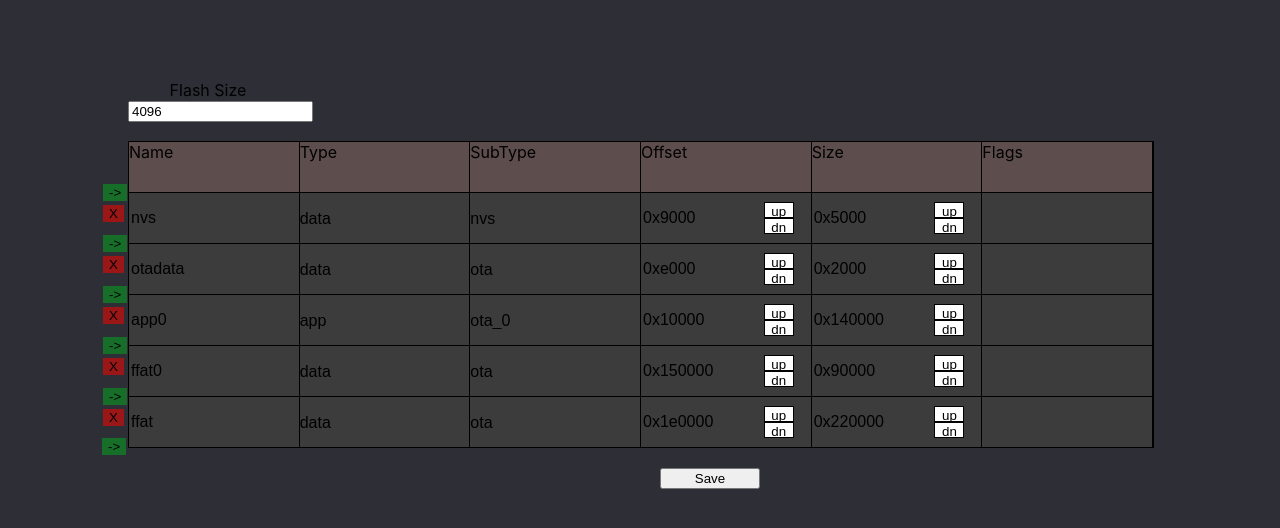
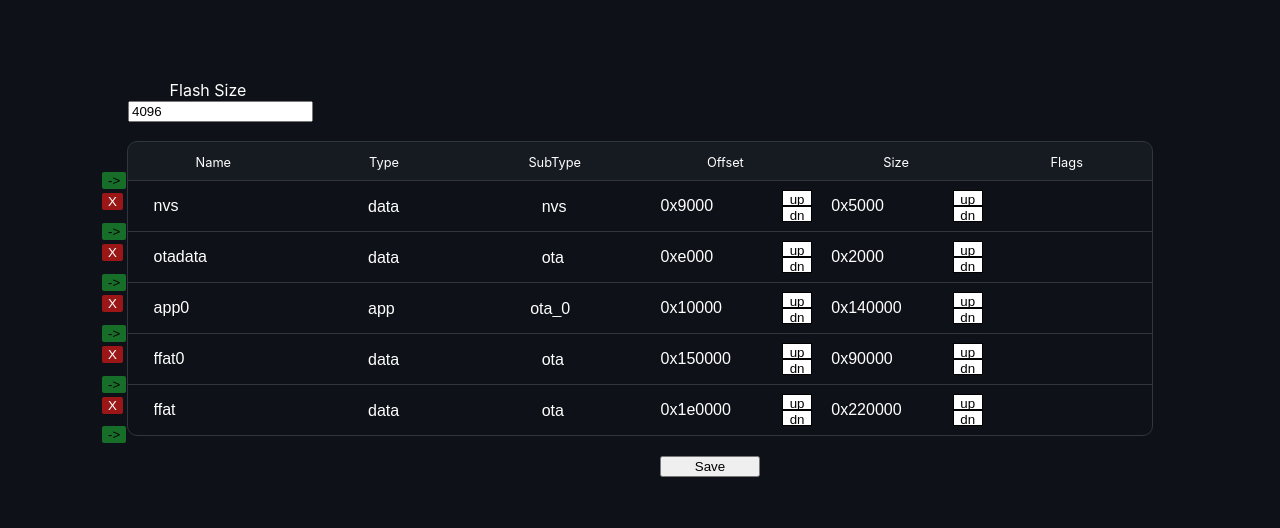
Before and after one commit to platevoltage/esp32-partition-calculator, a React (Create React App) app: page / in a window 1280 px wide. Shown: the top 528 px of the page. Built offline with nearby package versions, Linux system fonts and the light colour scheme.

Commit message:
styled header

```diff
--- a/src/components/Row.tsx
+++ b/src/components/Row.tsx
@@ -25,7 +25,7 @@ export default function Row({table, setTable, i}: Props) {
         size: 0,
     }
   return (
-    <div className="row">
+    <div className={`row ${i===table.length-1 && "bottom"}`}>
 
         <button className="add" onClick={() => {
             table.splice( i, 0, blankPartition );
--- a/src/components/Table.css
+++ b/src/components/Table.css
@@ -3,11 +3,14 @@ main {
     /* background-color: #3c3c3c; */
     width: 80vw;
     /* height: 500px; */
-    /* border: 1px solid #000000; */
+    /* border: 1px solid #30363d; */
+    /* border-radius: 10px; */
+    /* overflow: hidden; */
 }
 
 .row input {
     background-color: #00000000;
+    color: inherit;
     border: none;
     font-size: 1em;
     width: 70%;
@@ -20,21 +23,33 @@ select {
     border: none;
     border-radius: 0px;
     font-size: 1em;
+    color: inherit;
 }
 
 .row {
     height: 50px;
     width: 100%;
     margin-top: -1px;
-    border: 1px solid #000000;
+    margin-left: -1px;
+
+    border: 1px solid #30363d;
 
     position: relative;
     display: flex;
-    background-color: #3c3c3c;
+    /* background-color: #3c3c3c00; */
+    color: #ffffff;
 }
 
 .header {
-    background-color: #5d4d4d;
+    background-color: #161b22;
+    border-radius: 10px 10px 0px 0px;
+    padding-top: 1em;
+    height: 2em;
+    font-size: .8em;
+}
+
+.bottom {
+    border-radius: 0px 0px 10px 10px;
 }
 
 
@@ -42,8 +57,10 @@ select {
     position: relative;
     height: 100%;
     width: 100%;
-    border-right: 1px solid #000000;
+    /* border-right: 1px solid #30363d; */
     display: flex;
+    flex-direction: row;
+    justify-content: center;
     /* display: inline-block; */
     /* background-color: #5d4d4d; */
 }
@@ -54,6 +71,7 @@ select {
     left: -26px;
     top: -.7em;
     background-color: #176e29;
+    border-radius: 2px
 }
 
 .add-bottom {
@@ -67,6 +85,8 @@ select {
     left: -26px;
     top: calc(50% - 1em);
     background-color: #9b1717;
+    color: inherit;
+    border-radius: 2px
 }
 
 .mismatch {
--- a/src/index.css
+++ b/src/index.css
@@ -5,7 +5,8 @@ body {
     sans-serif;
   -webkit-font-smoothing: antialiased;
   -moz-osx-font-smoothing: grayscale;
-  background-color: #2d2e36;
+  background-color: #0e1117;
+  color: #ffffff;
 }
 
 code {
```
